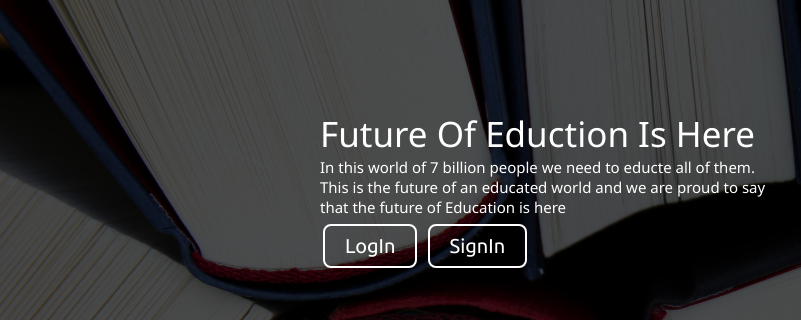
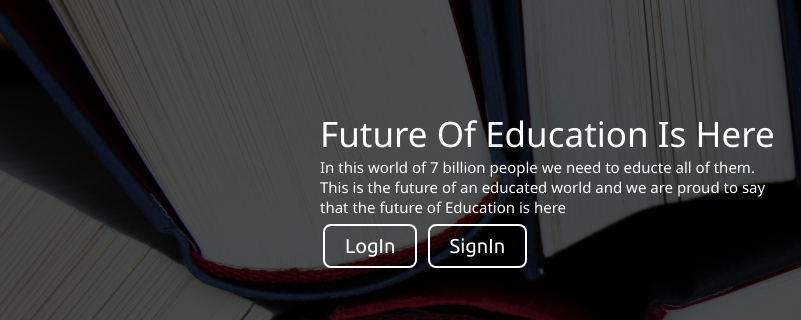
Before and after one commit to r0009k/ieducate, a plain HTML site: page index.html in a window 1280 px wide. Shown: the part 204-524 px from the top of the page, 0-801 px from the left. Drawn offline with Linux system fonts and the light colour scheme.

Commit message:
Update index.html

```diff
--- a/index.html
+++ b/index.html
@@ -34,7 +34,7 @@
     <section class="background firstSection">
         <div class="box-main">
             <div class="firstHalf">
-                <p class="text-big">Future Of Eduction Is Here</p>
+                <p class="text-big">Future Of Education Is Here</p>
                 <p class="text-small">In this world of 7 billion people we need to educte all of them. This is the future of an educated world and we are proud to say that the future of Education is here</p>
                 <div class="buttons">
                     <button class="btn">LogIn</button>
```
